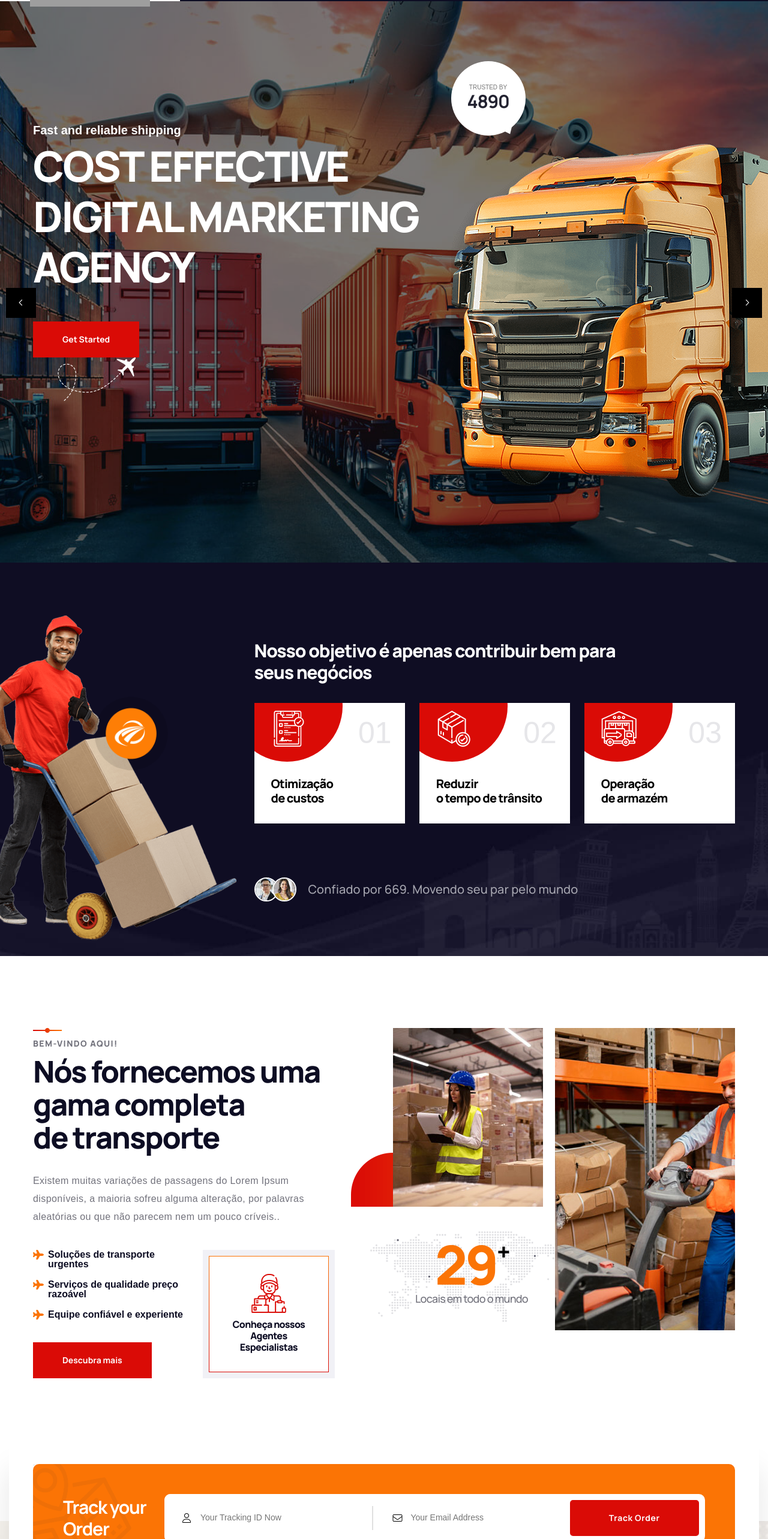
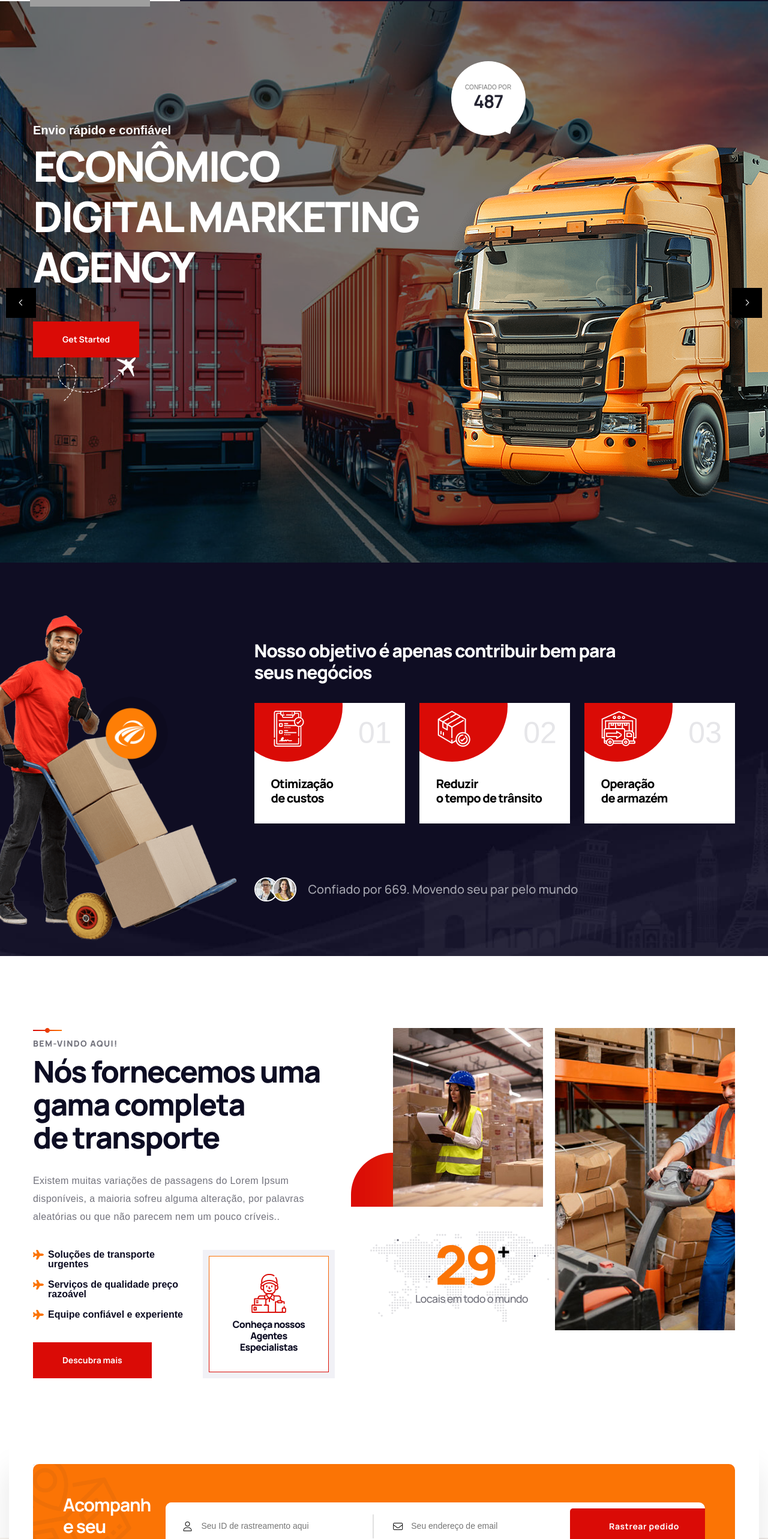
Before and after one commit to SRGLogistica/Next-js-App, a Next.js app: page / in a window 1280 px wide. Shown: the part 130-2696 px from the top of the page at 60% size. Built offline with nearby package versions, Linux system fonts and the light colour scheme; grey boxes are pictures that could not be loaded.

Commit message:
reeditando o footer

```diff
--- a/components/layout/Footer1.js
+++ b/components/layout/Footer1.js
@@ -12,7 +12,7 @@ export default function Footer1() {
 					<ul className="contact-list-two light">
 						<li>
 						<i className="icon flaticon-global-shipping-1"></i>
-						<div className="text">Endereço <br /> <span> <br />Zimpeto,Maputo,Moçambique</span></div>
+						<div className="text">Endereço <br />Zimpeto,Maputo,Moçambique  <span> <br />Palm Square,Shoprite </span></div>
 						</li>
 						<li>
 						<i className="icon flaticon-stock-1"></i>
@@ -88,7 +88,7 @@ export default function Footer1() {
 				<div className="footer-bottom">
 				<div className="auto-container">
 					<div className="inner-container">
-					<div className="copyright-text">© Copyright GrupoSRG 2025</div>
+					<div className="copyright-text">Copyright © 2025 SRG. Todos os direitos reservados</div>
 					<ul className="social-icon-one light">
 						<li><Link href="#"><i className="fab fa-facebook"></i></Link></li>
 						<li><Link href="#"><i className="fab fa-twitter"></i></Link></li>
--- a/components/sections/Services1.js
+++ b/components/sections/Services1.js
@@ -6,8 +6,8 @@ const Services1 = () => {
             <div className="bg bg-pattern-2"></div>
             <div className="auto-container">
               <div className="sec-title text-center">
-                <span className="sub-title">Our All Services</span>
-                <h2 className="scrub-each-word text-split">We’re offering special <br/>logistics services</h2>
+                <span className="sub-title">Todos nossos serviços</span>
+                <h2 className="scrub-each-word text-split">Oferecemos os melhores  <br/>serviços de logistica</h2>
               </div>
               <div className="row">
 
@@ -20,8 +20,8 @@ const Services1 = () => {
                     <div className="content">
                       <div className="bg-color"></div>
                       <i className="icon flaticon-air"></i>
-                      <h4 className="title"><Link href="page-service-details">Air Freight</Link></h4>
-                      <div className="text">Lorem ipsum dolor sit amet, simply free text available in the consectetur adipiscing.</div>
+                      <h4 className="title"><Link href="page-service-details">Via Aérea</Link></h4>
+                      <div className="text">Lorem ipsum</div>
                     </div>
                   </div>
                 </div>
@@ -35,8 +35,8 @@ const Services1 = () => {
                     <div className="content">
                       <div className="bg-color"></div>
                       <i className="icon flaticon-cargo-boat"></i>
-                      <h4 className="title"><Link href="page-service-details">Sea Transport</Link></h4>
-                      <div className="text">Lorem ipsum dolor sit amet, simply free text available in the consectetur adipiscing.</div>
+                      <h4 className="title"><Link href="page-service-details">Via Marítima</Link></h4>
+                      <div className="text">Lorem ipsum</div>
                     </div>
                   </div>
                 </div>
@@ -50,8 +50,8 @@ const Services1 = () => {
                     <div className="content">
                       <div className="bg-color"></div>
                       <i className="icon flaticon-truck"></i>
-                      <h4 className="title"><Link href="page-service-details">Road Transport</Link></h4>
-                      <div className="text">Lorem ipsum dolor sit amet, simply free text available in the consectetur adipiscing.</div>
+                      <h4 className="title"><Link href="page-service-details">Via Terrestre</Link></h4>
+                      <div className="text">Lorem ipsum</div>
                     </div>
                   </div>
                 </div>
--- a/components/sections/Slider1.js
+++ b/components/sections/Slider1.js
@@ -26,8 +26,8 @@ const Slider1 = () => {
           <div className="auto-container content-box pt-100 pb-100">
               <div className="row">
                   <div className="content-column col-lg-7 col-md-12 col-sm-12 pt-100">
-                    <span className="sub-title animate-1">Fast and reliable shipping</span>
-                    <h1 className="animate-2">Cost Effective <br className="d-none d-lg-block"/> Digital Marketing <br className="d-none d-lg-block"/> Agency</h1>
+                    <span className="sub-title animate-1">Envio rápido e confiável</span>
+                    <h1 className="animate-2">Econômico <br className="d-none d-lg-block"/> Digital Marketing <br className="d-none d-lg-block"/> Agency</h1>
                     <div className="btn-box mt-50">
                       <div className="btn-outer">
                         <Link href="page-contact" className="theme-btn btn-style-one animate-3"><span className="btn-title">Get Started</span></Link>
@@ -36,8 +36,8 @@ const Slider1 = () => {
                   </div>
                   <div className="image-column col-lg-5 col-md-12 col-sm-12">
                     <div className="exp-box z-index-1 animate-5">
-                        <span className="sub-title">Trusted by</span>
-                        <h3 className="title">4890</h3>
+                        <span className="sub-title">Confiado por</span>
+                        <h3 className="title">487</h3>
                     </div>
                       <div className="image-box">
                           <figure className="image animate-5"><img src="/images/main-slider/bus.png" alt=""/>
@@ -54,8 +54,8 @@ const Slider1 = () => {
           <div className="auto-container content-box pt-100 pb-100">
               <div className="row">
                   <div className="content-column col-lg-7 col-md-12 col-sm-12 pt-100">
-                    <span className="sub-title animate-1">Fast and reliable shipping</span>
-                    <h1 className="animate-2">Cost Effective <br className="d-none d-lg-block"/> Digital Marketing <br className="d-none d-lg-block"/> Agency</h1>
+                    <span className="sub-title animate-1">Envio rápido e confiável</span>
+                    <h1 className="animate-2">Econômico <br className="d-none d-lg-block"/> Digital Marketing <br className="d-none d-lg-block"/> Agency</h1>
                     <div className="btn-box mt-50">
                       <div className="btn-outer">
                         <Link href="page-contact" className="theme-btn btn-style-one animate-3"><span className="btn-title">Get Started</span></Link>
@@ -64,8 +64,8 @@ const Slider1 = () => {
                   </div>
                   <div className="image-column col-lg-5 col-md-12 col-sm-12">
                     <div className="exp-box z-index-1 animate-5">
-                        <span className="sub-title">Trusted by</span>
-                        <h3 className="title">4890</h3>
+                        <span className="sub-title">Confiado por</span>
+                        <h3 className="title">487</h3>
                     </div>
                       <div className="image-box">
                           <figure className="image animate-5"><img src="/images/main-slider/bus.png" alt=""/>
--- a/components/sections/Subscription1.js
+++ b/components/sections/Subscription1.js
@@ -7,7 +7,7 @@ const Subscription1 = () => {
                 <div className="icon-arrow-2"></div>
                 <div className="icon-block"></div>
                 <div className="title-box">
-                  <h3 className="title">Track your <br />Order</h3>
+                  <h3 className="title">Acompanhe seu  <br />Pedido</h3>
                 </div>
                 <div className="subscribe-form">
                   <form action="#">
@@ -15,19 +15,19 @@ const Subscription1 = () => {
                       <div className="form-group col-lg-5 col-md-5">
                         <div className="input-outer">
                           <i className="icon fal fa-user"></i>
-                          <input type="text" name="Tracking ID" placeholder="Your Tracking ID Now" required/>
+                          <input type="text" name="Tracking ID" placeholder="Seu ID de rastreamento aqui" required/>
                         </div>
                       </div>
 
                       <div className="form-group col-lg-5 col-md-5">
                         <div className="input-outer">
                           <i className="icon fal fa-envelope"></i>
-                          <input type="email" name="email" placeholder="Your Email Address" required/>
+                          <input type="email" name="email" placeholder="Seu endereço de email" required/>
                         </div>
                       </div>
 
                       <div className="form-group col-lg-2 col-md-2">
-                        <button className="theme-btn btn-style-one"><span className="btn-title">Track Order</span></button>
+                        <button className="theme-btn btn-style-one"><span className="btn-title">Rastrear pedido</span></button>
                       </div>
                     </div>
                   </form>
```
Also changed, not shown: components/sections/Services2.js (+8 -8 lines), components/sections/Team2.js (+9 -9 lines).
